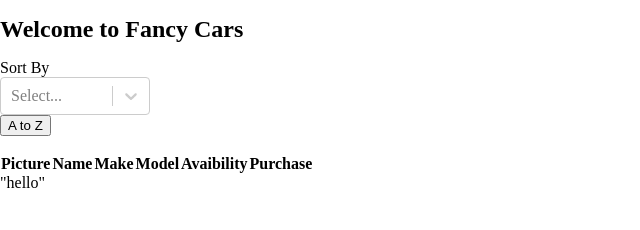
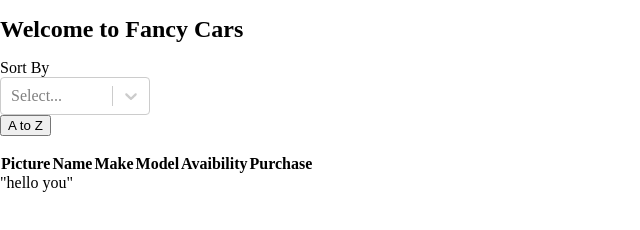
Before and after one commit to h42zhu/fancyCars, a React app: page fancyCars/index.html in a window 1280 px wide. Shown: the full height of the page, 0-640 px from the left. Built offline with nearby package versions, Linux system fonts and the light colour scheme.

Commit message:
Update index.html

```diff
--- a/fancyCars/index.html
+++ b/fancyCars/index.html
@@ -8,7 +8,7 @@
   <body>
     <div id="app">
     </div>
-    <div> "hello" </div>
+    <div> "hello you" </div>
     <script src="../dist/bundle.js"></script>
   </body>
 </html>
```
